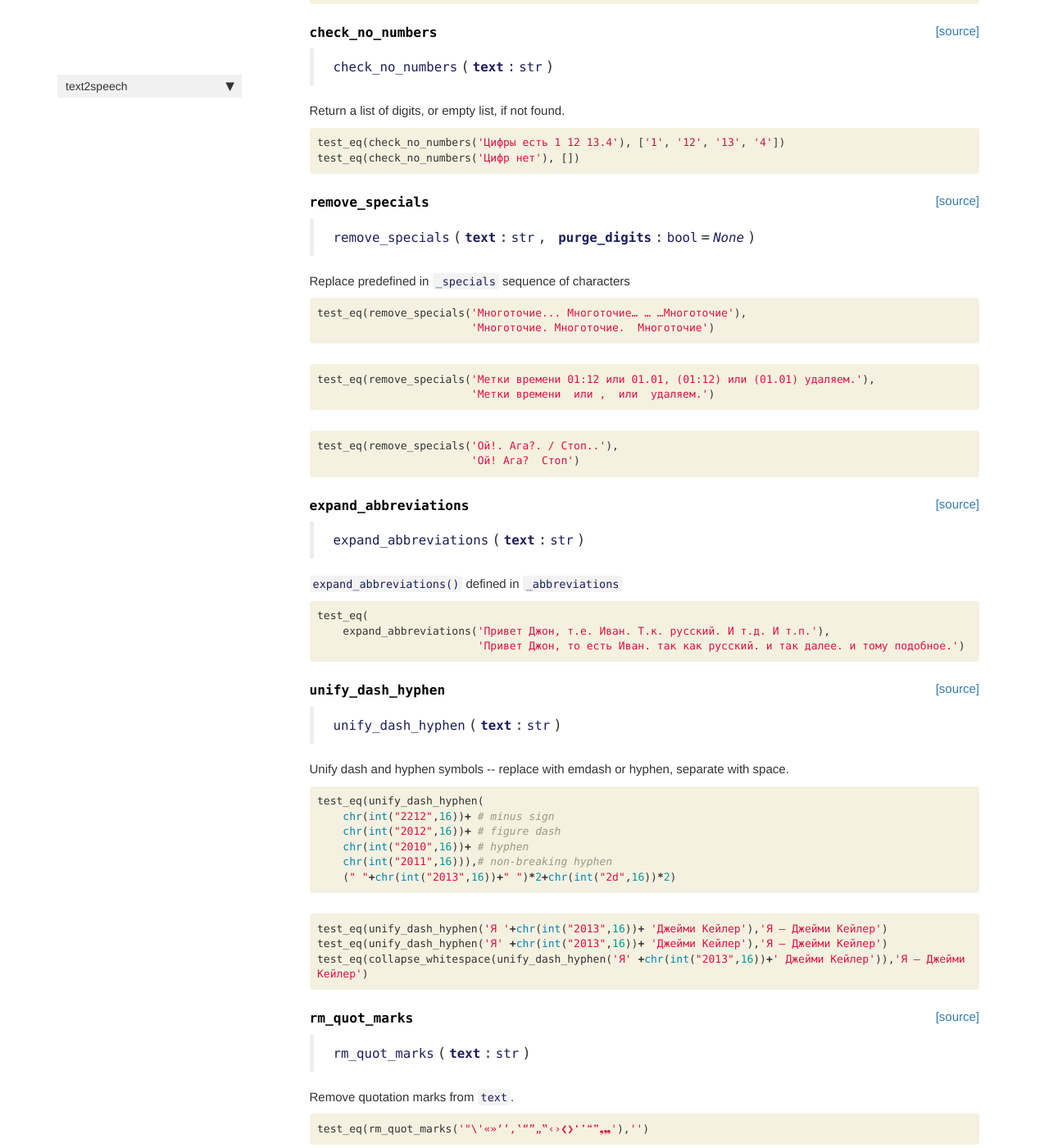
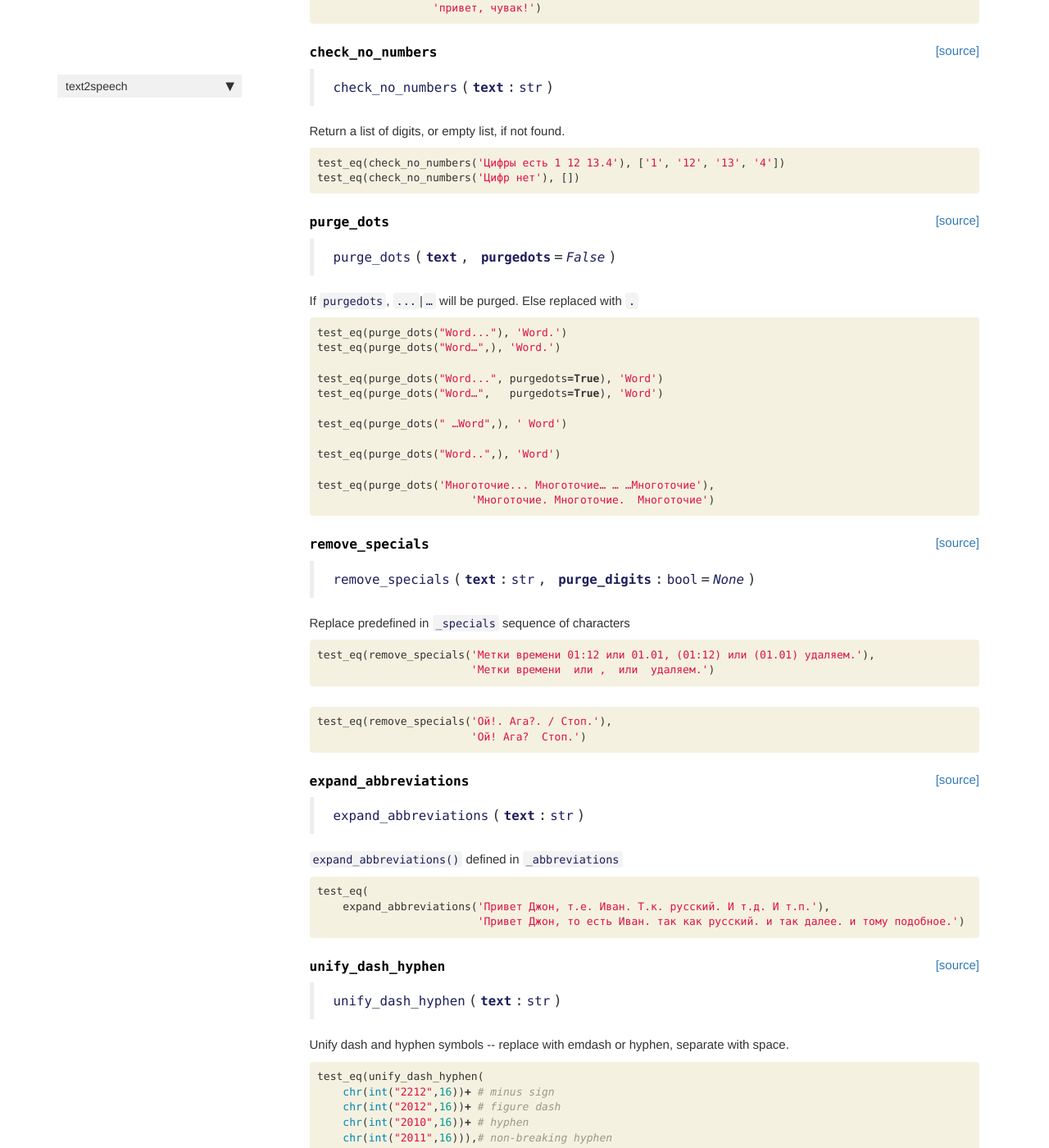
Before and after one commit to kdorichev/text2speech, a Jekyll site: the page built from docs/text_norm.html, in a window 1280 px wide and 1400 px high, scrolled down 1196 px. Shown: the whole window at 82% size. Built offline with Jekyll 4.4.1, drawn with Linux system fonts in a browser that asks for light colours; nearby versions of some CDN libraries; comment, search, counter and statistics services are not loaded; some of the changed text lies outside the part shown.

Commit message:
Fix #2 purge_dots parameter

```diff
--- a/docs/text_norm.html
+++ b/docs/text_norm.html
@@ -222,9 +222,9 @@ description: "Functions used for TTS Dataset Preparation"
 
 
 <div class="output_markdown rendered_html output_subarea ">
-<h4 id="remove_specials" class="doc_header"><code>remove_specials</code><a href="https://github.com/kdorichev/text2speech/tree/master/text2speech/text_norm.py#L40" class="source_link" style="float:right">[source]</a></h4><blockquote><p><code>remove_specials</code>(<strong><code>text</code></strong>:<code>str</code>, <strong><code>purge_digits</code></strong>:<code>bool</code>=<em><code>None</code></em>)</p>
+<h4 id="purge_dots" class="doc_header"><code>purge_dots</code><a href="https://github.com/kdorichev/text2speech/tree/master/text2speech/text_norm.py#L36" class="source_link" style="float:right">[source]</a></h4><blockquote><p><code>purge_dots</code>(<strong><code>text</code></strong>, <strong><code>purgedots</code></strong>=<em><code>False</code></em>)</p>
 </blockquote>
-<p>Replace predefined in <code>_specials</code> sequence of characters</p>
+<p>If <code>purgedots</code>, <code>...</code>|<code>…</code> will be purged. Else replaced with <code>.</code></p>
 
 </div>
 
@@ -243,11 +243,53 @@ description: "Functions used for TTS Dataset Preparation"
 
 <div class="inner_cell">
     <div class="input_area">
-<div class=" highlight hl-ipython3"><pre><span></span><span class="n">test_eq</span><span class="p">(</span><span class="n">remove_specials</span><span class="p">(</span><span class="s1">&#39;Многоточие... Многоточие… … …Многоточие&#39;</span><span class="p">),</span>
+<div class=" highlight hl-ipython3"><pre><span></span><span class="n">test_eq</span><span class="p">(</span><span class="n">purge_dots</span><span class="p">(</span><span class="s2">&quot;Word...&quot;</span><span class="p">),</span> <span class="s1">&#39;Word.&#39;</span><span class="p">)</span>
+<span class="n">test_eq</span><span class="p">(</span><span class="n">purge_dots</span><span class="p">(</span><span class="s2">&quot;Word…&quot;</span><span class="p">,),</span> <span class="s1">&#39;Word.&#39;</span><span class="p">)</span>
+
+<span class="n">test_eq</span><span class="p">(</span><span class="n">purge_dots</span><span class="p">(</span><span class="s2">&quot;Word...&quot;</span><span class="p">,</span> <span class="n">purgedots</span><span class="o">=</span><span class="kc">True</span><span class="p">),</span> <span class="s1">&#39;Word&#39;</span><span class="p">)</span>
+<span class="n">test_eq</span><span class="p">(</span><span class="n">purge_dots</span><span class="p">(</span><span class="s2">&quot;Word…&quot;</span><span class="p">,</span>   <span class="n">purgedots</span><span class="o">=</span><span class="kc">True</span><span class="p">),</span> <span class="s1">&#39;Word&#39;</span><span class="p">)</span>
+
+<span class="n">test_eq</span><span class="p">(</span><span class="n">purge_dots</span><span class="p">(</span><span class="s2">&quot; …Word&quot;</span><span class="p">,),</span> <span class="s1">&#39; Word&#39;</span><span class="p">)</span>
+
+<span class="n">test_eq</span><span class="p">(</span><span class="n">purge_dots</span><span class="p">(</span><span class="s2">&quot;Word..&quot;</span><span class="p">,),</span> <span class="s1">&#39;Word&#39;</span><span class="p">)</span>
+
+<span class="n">test_eq</span><span class="p">(</span><span class="n">purge_dots</span><span class="p">(</span><span class="s1">&#39;Многоточие... Многоточие… … …Многоточие&#39;</span><span class="p">),</span>
                         <span class="s1">&#39;Многоточие. Многоточие.  Многоточие&#39;</span><span class="p">)</span>
 </pre></div>
 
     </div>
+</div>
+</div>
+
+</div>
+    {% endraw %}
+
+    {% raw %}
+
+<div class="cell border-box-sizing code_cell rendered">
+
+</div>
+    {% endraw %}
+
+    {% raw %}
+
+<div class="cell border-box-sizing code_cell rendered">
+
+<div class="output_wrapper">
+<div class="output">
+
+<div class="output_area">
+
+
+<div class="output_markdown rendered_html output_subarea ">
+<h4 id="remove_specials" class="doc_header"><code>remove_specials</code><a href="https://github.com/kdorichev/text2speech/tree/master/text2speech/text_norm.py#L46" class="source_link" style="float:right">[source]</a></h4><blockquote><p><code>remove_specials</code>(<strong><code>text</code></strong>:<code>str</code>, <strong><code>purge_digits</code></strong>:<code>bool</code>=<em><code>None</code></em>)</p>
+</blockquote>
+<p>Replace predefined in <code>_specials</code> sequence of characters</p>
+
+</div>
+
+</div>
+
 </div>
 </div>
 
@@ -279,8 +321,8 @@ description: "Functions used for TTS Dataset Preparation"
 
 <div class="inner_cell">
     <div class="input_area">
-<div class=" highlight hl-ipython3"><pre><span></span><span class="n">test_eq</span><span class="p">(</span><span class="n">remove_specials</span><span class="p">(</span><span class="s1">&#39;Ой!. Ага?. / Стоп..&#39;</span><span class="p">),</span>
-                        <span class="s1">&#39;Ой! Ага?  Стоп&#39;</span><span class="p">)</span>
+<div class=" highlight hl-ipython3"><pre><span></span><span class="n">test_eq</span><span class="p">(</span><span class="n">remove_specials</span><span class="p">(</span><span class="s1">&#39;Ой!. Ага?. / Стоп.&#39;</span><span class="p">),</span>
+                        <span class="s1">&#39;Ой! Ага?  Стоп.&#39;</span><span class="p">)</span>
 </pre></div>
 
     </div>
@@ -315,7 +357,7 @@ description: "Functions used for TTS Dataset Preparation"
 
 
 <div class="output_markdown rendered_html output_subarea ">
-<h4 id="expand_abbreviations" class="doc_header"><code>expand_abbreviations</code><a href="https://github.com/kdorichev/text2speech/tree/master/text2speech/text_norm.py#L58" class="source_link" style="float:right">[source]</a></h4><blockquote><p><code>expand_abbreviations</code>(<strong><code>text</code></strong>:<code>str</code>)</p>
+<h4 id="expand_abbreviations" class="doc_header"><code>expand_abbreviations</code><a href="https://github.com/kdorichev/text2speech/tree/master/text2speech/text_norm.py#L64" class="source_link" style="float:right">[source]</a></h4><blockquote><p><code>expand_abbreviations</code>(<strong><code>text</code></strong>:<code>str</code>)</p>
 </blockquote>
 <p><code>expand_abbreviations()</code> defined in <code>_abbreviations</code></p>
 
@@ -366,7 +408,7 @@ description: "Functions used for TTS Dataset Preparation"
 
 
 <div class="output_markdown rendered_html output_subarea ">
-<h4 id="unify_dash_hyphen" class="doc_header"><code>unify_dash_hyphen</code><a href="https://github.com/kdorichev/text2speech/tree/master/text2speech/text_norm.py#L66" class="source_link" style="float:right">[source]</a></h4><blockquote><p><code>unify_dash_hyphen</code>(<strong><code>text</code></strong>:<code>str</code>)</p>
+<h4 id="unify_dash_hyphen" class="doc_header"><code>unify_dash_hyphen</code><a href="https://github.com/kdorichev/text2speech/tree/master/text2speech/text_norm.py#L72" class="source_link" style="float:right">[source]</a></h4><blockquote><p><code>unify_dash_hyphen</code>(<strong><code>text</code></strong>:<code>str</code>)</p>
 </blockquote>
 <p>Unify dash and hyphen symbols -- replace with emdash or hyphen, separate with space.</p>
 
@@ -439,7 +481,7 @@ description: "Functions used for TTS Dataset Preparation"
 
 
 <div class="output_markdown rendered_html output_subarea ">
-<h4 id="rm_quot_marks" class="doc_header"><code>rm_quot_marks</code><a href="https://github.com/kdorichev/text2speech/tree/master/text2speech/text_norm.py#L75" class="source_link" style="float:right">[source]</a></h4><blockquote><p><code>rm_quot_marks</code>(<strong><code>text</code></strong>:<code>str</code>)</p>
+<h4 id="rm_quot_marks" class="doc_header"><code>rm_quot_marks</code><a href="https://github.com/kdorichev/text2speech/tree/master/text2speech/text_norm.py#L81" class="source_link" style="float:right">[source]</a></h4><blockquote><p><code>rm_quot_marks</code>(<strong><code>text</code></strong>:<code>str</code>)</p>
 </blockquote>
 <p>Remove quotation marks from <code>text</code>.</p>
 
@@ -508,7 +550,7 @@ description: "Functions used for TTS Dataset Preparation"
 
 
 <div class="output_markdown rendered_html output_subarea ">
-<h4 id="basic_cleaner" class="doc_header"><code>basic_cleaner</code><a href="https://github.com/kdorichev/text2speech/tree/master/text2speech/text_norm.py#L81" class="source_link" style="float:right">[source]</a></h4><blockquote><p><code>basic_cleaner</code>(<strong><code>text</code></strong>:<code>str</code>)</p>
+<h4 id="basic_cleaner" class="doc_header"><code>basic_cleaner</code><a href="https://github.com/kdorichev/text2speech/tree/master/text2speech/text_norm.py#L87" class="source_link" style="float:right">[source]</a></h4><blockquote><p><code>basic_cleaner</code>(<strong><code>text</code></strong>:<code>str</code>)</p>
 </blockquote>
 <p>Basic pipeline: lowercase and collapse whitespaces.</p>
 
@@ -548,11 +590,12 @@ description: "Functions used for TTS Dataset Preparation"
 
 <div class="inner_cell">
     <div class="input_area">
-<div class=" highlight hl-ipython3"><pre><span></span><span class="k">def</span> <span class="nf">russian_cleaner</span><span class="p">(</span><span class="n">text</span><span class="p">,</span> <span class="n">purge_digits</span><span class="o">=</span><span class="kc">True</span><span class="p">):</span>
-    <span class="s2">&quot;Pipeline for Russian text cleaning: lowercase, expand_abbreviations, remove_specials, collapse_whitespace.&quot;</span>
+<div class=" highlight hl-ipython3"><pre><span></span><span class="k">def</span> <span class="nf">russian_cleaner</span><span class="p">(</span><span class="n">text</span><span class="p">,</span> <span class="n">purge_digits</span><span class="o">=</span><span class="kc">True</span><span class="p">,</span> <span class="n">_purge_dots</span><span class="o">=</span><span class="kc">False</span><span class="p">):</span>
+    <span class="s2">&quot;Pipeline for cleaning Russian text.&quot;</span>
     <span class="n">text</span> <span class="o">=</span> <span class="n">lowercase</span><span class="p">(</span><span class="n">text</span><span class="p">)</span>
     <span class="n">text</span> <span class="o">=</span> <span class="n">expand_abbreviations</span><span class="p">(</span><span class="n">text</span><span class="p">)</span>
     <span class="n">text</span> <span class="o">=</span> <span class="n">remove_specials</span><span class="p">(</span><span class="n">text</span><span class="p">,</span> <span class="n">purge_digits</span><span class="o">=</span><span class="n">purge_digits</span><span class="p">)</span>
+    <span class="n">text</span> <span class="o">=</span> <span class="n">purge_dots</span><span class="p">(</span><span class="n">text</span><span class="p">,</span><span class="n">purgedots</span><span class="o">=</span><span class="n">_purge_dots</span><span class="p">)</span>
     <span class="n">text</span> <span class="o">=</span> <span class="n">unify_dash_hyphen</span><span class="p">(</span><span class="n">text</span><span class="p">)</span>
     <span class="n">text</span> <span class="o">=</span> <span class="n">rm_quot_marks</span><span class="p">(</span><span class="n">text</span><span class="p">)</span>
     <span class="n">text</span> <span class="o">=</span> <span class="n">collapse_whitespace</span><span class="p">(</span><span class="n">text</span><span class="p">)</span>
@@ -577,9 +620,9 @@ description: "Functions used for TTS Dataset Preparation"
 
 
 <div class="output_markdown rendered_html output_subarea ">
-<h4 id="russian_cleaner" class="doc_header"><code>russian_cleaner</code><a href="https://github.com/kdorichev/text2speech/tree/master/text2speech/text_norm.py#L88" class="source_link" style="float:right">[source]</a></h4><blockquote><p><code>russian_cleaner</code>(<strong><code>text</code></strong>, <strong><code>purge_digits</code></strong>=<em><code>True</code></em>)</p>
+<h4 id="russian_cleaner" class="doc_header"><code>russian_cleaner</code><a href="https://github.com/kdorichev/text2speech/tree/master/text2speech/text_norm.py#L94" class="source_link" style="float:right">[source]</a></h4><blockquote><p><code>russian_cleaner</code>(<strong><code>text</code></strong>, <strong><code>purge_digits</code></strong>=<em><code>True</code></em>, <strong><code>_purge_dots</code></strong>=<em><code>False</code></em>)</p>
 </blockquote>
-<p>Pipeline for Russian text cleaning: lowercase, expand_abbreviations, remove_specials, collapse_whitespace.</p>
+<p>Pipeline for cleaning Russian text.</p>
 
 </div>
 
@@ -599,7 +642,7 @@ description: "Functions used for TTS Dataset Preparation"
 <div class="inner_cell">
     <div class="input_area">
 <div class=" highlight hl-ipython3"><pre><span></span><span class="n">test_eq</span><span class="p">(</span><span class="n">russian_cleaner</span><span class="p">(</span>
-        <span class="s1">&#39;Привет «Джон», т.е.     Иван, т.к. русский. И т.д. и т.п. Ой!. Ага?. / Стоп..&#39;</span><span class="p">),</span>
+        <span class="s1">&#39;Привет «Джон», т.е.     Иван, т.к. русский... И т.д. и т.п. Ой!. Ага?. / &quot;Стоп&quot;..&#39;</span><span class="p">),</span>
         <span class="s1">&#39;привет джон, то есть иван, так как русский. и так далее. и тому подобное. ой! ага? стоп&#39;</span><span class="p">)</span>
 </pre></div>
 
@@ -923,7 +966,7 @@ description: "Functions used for TTS Dataset Preparation"
 
 <div class="cell border-box-sizing text_cell rendered"><div class="inner_cell">
 <div class="text_cell_render border-box-sizing rendered_html">
-<h3 id="Set-of-the-removed-characters">Set of the removed characters<a class="anchor-link" href="#Set-of-the-removed-characters"> </a></h3>
+<h3 id="Set-of-the-removed/replaced-characters">Set of the removed/replaced characters<a class="anchor-link" href="#Set-of-the-removed/replaced-characters"> </a></h3>
 </div>
 </div>
 </div>
--- a/text2speech/_nbdev.py
+++ b/text2speech/_nbdev.py
@@ -5,6 +5,7 @@ __all__ = ["index", "modules", "custom_doc_links", "git_url"]
 index = {"collapse_whitespace": "01_text_norm.ipynb",
          "lowercase": "01_text_norm.ipynb",
          "check_no_numbers": "01_text_norm.ipynb",
+         "purge_dots": "01_text_norm.ipynb",
          "remove_specials": "01_text_norm.ipynb",
          "expand_abbreviations": "01_text_norm.ipynb",
          "unify_dash_hyphen": "01_text_norm.ipynb",
```
Also changed, not shown: text2speech/normalize_text.py (+13 -3 lines), text2speech/text_norm.py (+16 -9 lines), 1 other file.
